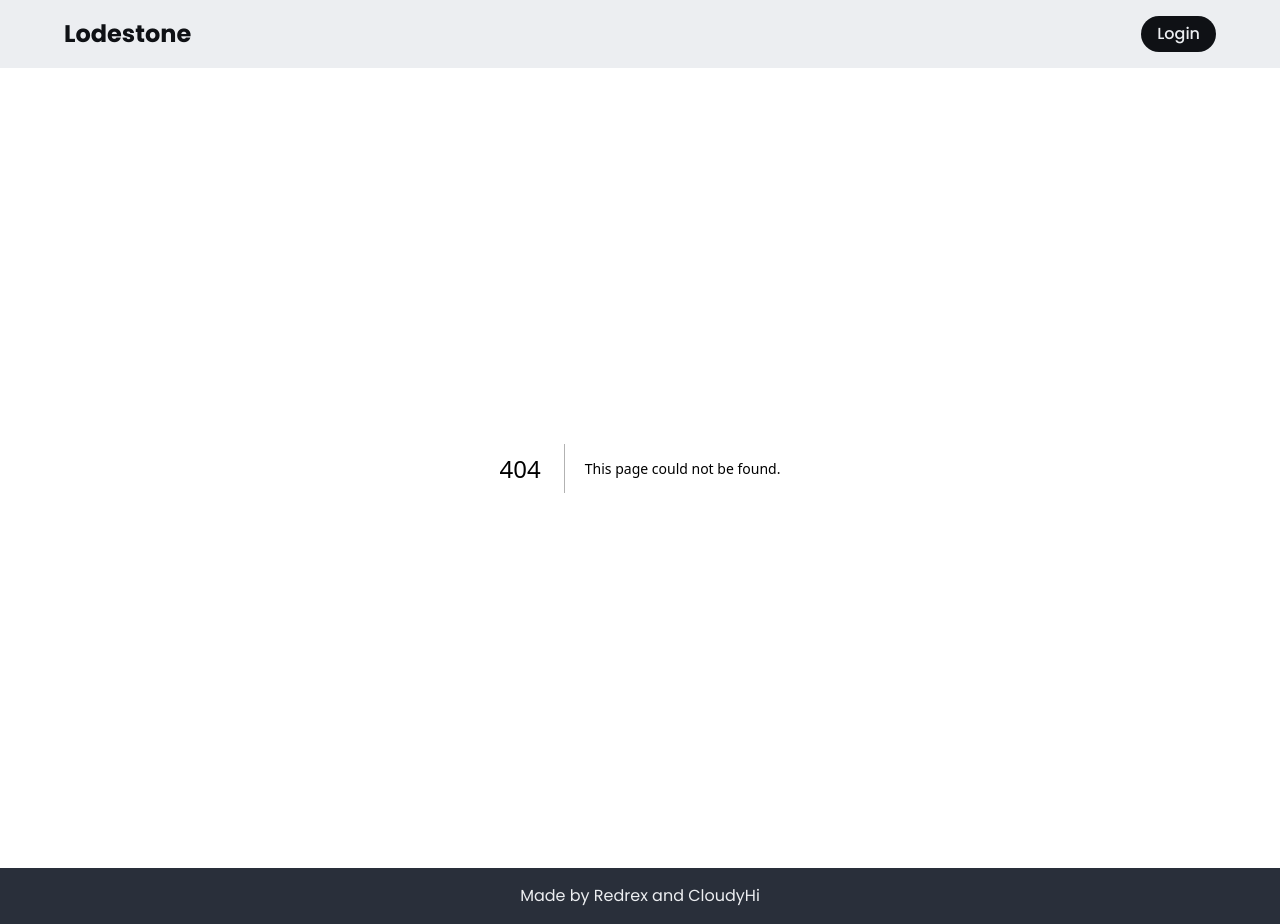
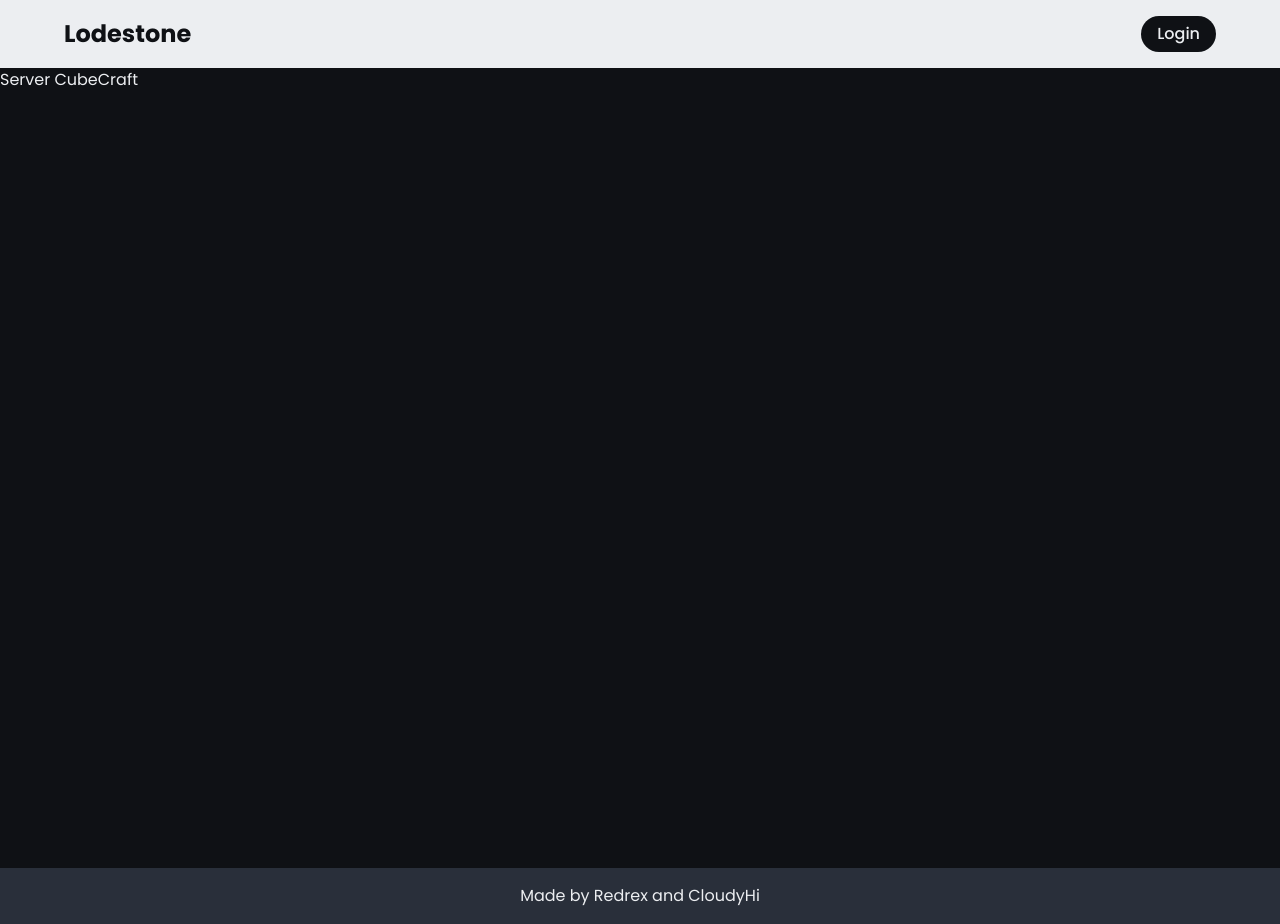
Before and after one commit to Cl0udyHi/lodestone, a Next.js app: page /servers/1 in a window 1280 px wide. Before the commit this address had no page. Built offline with nearby package versions, Linux system fonts and the light colour scheme.

Commit message:
Add server page

```diff
--- a/app/layout.tsx
+++ b/app/layout.tsx
@@ -4,6 +4,7 @@ import "./globals.css";
 import Navbar from "@/components/navbar";
 import Footer from "@/components/footer";
 import { Toaster } from "sonner";
+import QueryProvider from "@/components/providers/query-provider";
 
 const poppins = Poppins({
   subsets: ["latin"],
@@ -25,10 +26,12 @@ export default function RootLayout({
   return (
     <html lang="en">
       <body className={`${poppins.className} antialiased overflow-x-hidden`}>
-        <Navbar />
-        <main>{children}</main>
-        <Footer />
-        <Toaster />
+        <QueryProvider>
+          <Navbar />
+          <main>{children}</main>
+          <Footer />
+          <Toaster />
+        </QueryProvider>
       </body>
     </html>
   );
--- a/app/page.tsx
+++ b/app/page.tsx
@@ -5,7 +5,6 @@ import QueryProvider from "@/components/providers/query-provider";
 
 export default function Home() {
   return (
-    <QueryProvider>
     <div className="w-full min-h-screen">
       <section className="w-full h-[400px] flex gap-16 px-16 justify-center items-end bg-neutral-700">
         <h1 className="text-neutral-100 font-bold text-[3em] uppercase my-auto">
@@ -22,6 +21,5 @@ export default function Home() {
 
       <ServersSection />
     </div>
-    </QueryProvider>
   );
 }
--- /dev/null
+++ b/app/servers/[serverId]/page.tsx
@@ -0,0 +1,15 @@
+import Server from "./server";
+
+export default async function ServerPage({
+  params,
+}: {
+  params: Promise<{ serverId: string }>;
+}) {
+  const { serverId } = await params;
+
+  return (
+    <div className="h-screen w-full">
+      <Server serverId={serverId} />
+    </div>
+  );
+}
--- /dev/null
+++ b/app/servers/[serverId]/server.tsx
@@ -0,0 +1,10 @@
+"use client";
+
+import { useServers } from "@/utils/hooks/useServers";
+import type { Server } from "@/utils/types";
+
+export default function Server({ serverId }: { serverId: string }) {
+  const { data: server } = useServers({ serverId: serverId });
+
+  return <h1>Server {(server as Server)?.name}</h1>;
+}
```
Lines whose indentation alone changed are shown as unchanged.
